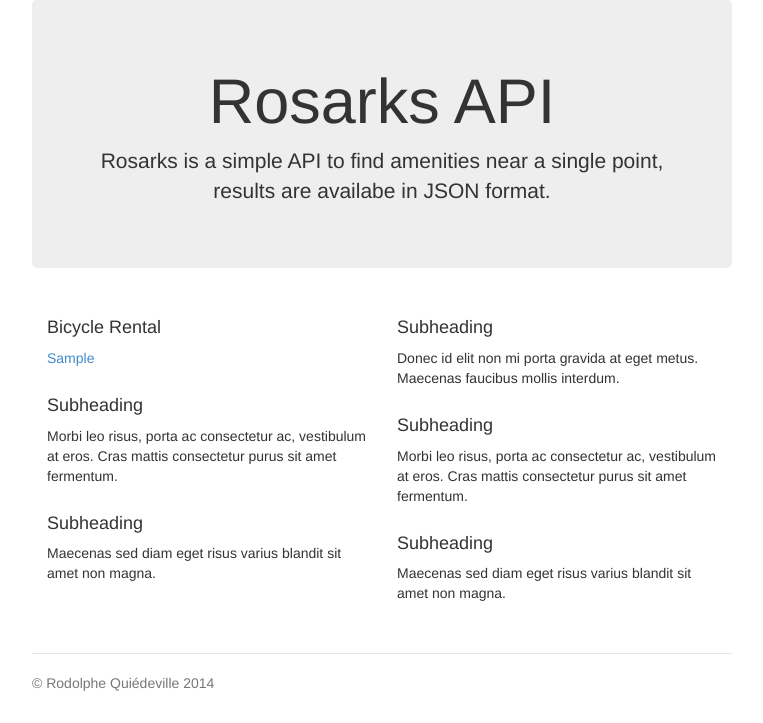
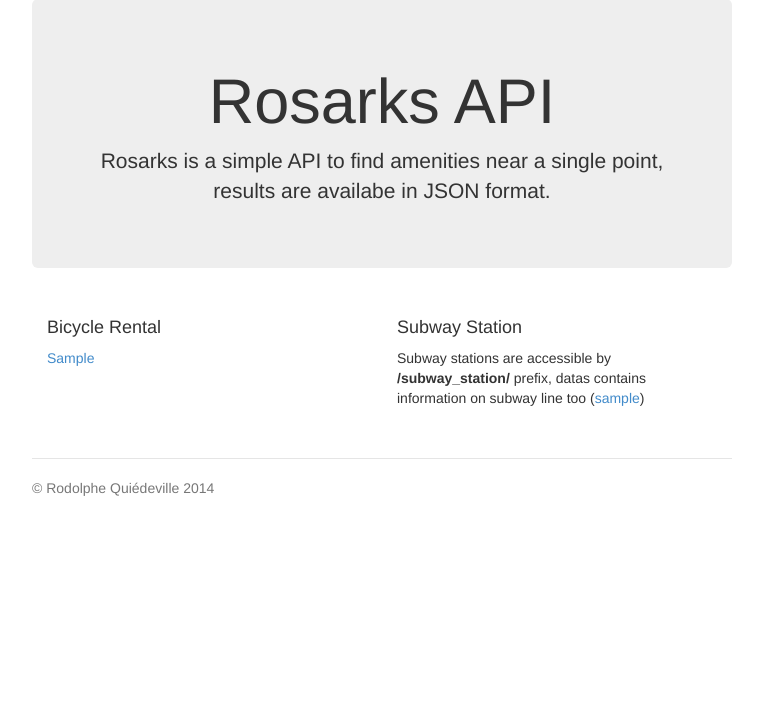
Before and after one commit to rodo/rosarks, a Django app: template rosarks/amenity/templates/home.html in a window 1280 px wide. Shown: the part 111-834 px from the top of the page, without its empty margins (258-1021 px from the left). After the commit the page ends 607 px from the top, so only its background shows below. Run offline with Django 3.2, Linux system fonts and the light colour scheme; the template is opened without the code that fills it, so the values that code supplies are empty; some libraries are stand-ins or nearby versions.

Commit message:
Fix import Add new amenity on home

```diff
--- a/rosarks/amenity/templates/base.html
+++ b/rosarks/amenity/templates/base.html
@@ -11,7 +11,7 @@
 
     <title>Rosarks - Amenities API </title>
     <link href="{{STATIC_URL}}bootstrap.min.css" rel="stylesheet">
-    <link href="{{STATIC_URL}}/jumbotron-narrow.css" rel="stylesheet">
+    <link href="{{STATIC_URL}}jumbotron-narrow.css" rel="stylesheet">
   </head>
 
   <body>
@@ -37,11 +37,7 @@
           <h4>Bicycle Rental</h4>
           <p><a href="/bicycle_rental/2.1353317/48.7966">Sample</a></p>
 
-          <h4>Subheading</h4>
-          <p>Morbi leo risus, porta ac consectetur ac, vestibulum at eros. Cras mattis consectetur purus sit amet fermentum.</p>
 
-          <h4>Subheading</h4>
-          <p>Maecenas sed diam eget risus varius blandit sit amet non magna.</p>
         </div>
 
         <div class="col-lg-6">
--- a/rosarks/amenity/templates/home.html
+++ b/rosarks/amenity/templates/home.html
@@ -22,22 +22,14 @@
       <h4>Bicycle Rental</h4>
       <p><a href="/bicycle_rental/2.1353317/48.7966">Sample</a></p>
 
-      <h4>Subheading</h4>
-      <p>Morbi leo risus, porta ac consectetur ac, vestibulum at eros. Cras mattis consectetur purus sit amet fermentum.</p>
 
-      <h4>Subheading</h4>
-      <p>Maecenas sed diam eget risus varius blandit sit amet non magna.</p>
+
     </div>
 
     <div class="col-lg-6">
-      <h4>Subheading</h4>
-      <p>Donec id elit non mi porta gravida at eget metus. Maecenas faucibus mollis interdum.</p>
-
-      <h4>Subheading</h4>
-      <p>Morbi leo risus, porta ac consectetur ac, vestibulum at eros. Cras mattis consectetur purus sit amet fermentum.</p>
-
-      <h4>Subheading</h4>
-      <p>Maecenas sed diam eget risus varius blandit sit amet non magna.</p>
+      <h4>Subway Station</h4>
+      <p>Subway stations are accessible by <b>/subway_station/</b>
+      prefix, datas contains information on subway line too (<a href="/subway_station/2.1353317/48.7966">sample</a>)</p>
     </div>
   </div>
 
--- a/rosarks/urls.py
+++ b/rosarks/urls.py
@@ -5,6 +5,7 @@ from django.views.generic import TemplateView
 urlpatterns = patterns(
     '',
     url(r'^bicycle_rental/(?P<lon>-?\d+\.\d+)/(?P<lat>-?\d+\.\d+)$', 'rosarks.amenity.views.bicycle_rental'),
+    url(r'^subway_station/(?P<lon>-?\d+\.\d+)/(?P<lat>-?\d+\.\d+)$', 'rosarks.amenity.views.subway_station'),
     url(r'^about/$', TemplateView.as_view(template_name='about.html')),
     url(r'^contact/$', TemplateView.as_view(template_name='contact.html')),
     url(r'^$', TemplateView.as_view(template_name='home.html')),
```
Also changed, not shown: rosarks/amenity/management/commands/import.py (+6 -5 lines), rosarks/amenity/views.py (+63 -3 lines), 1 other file.
